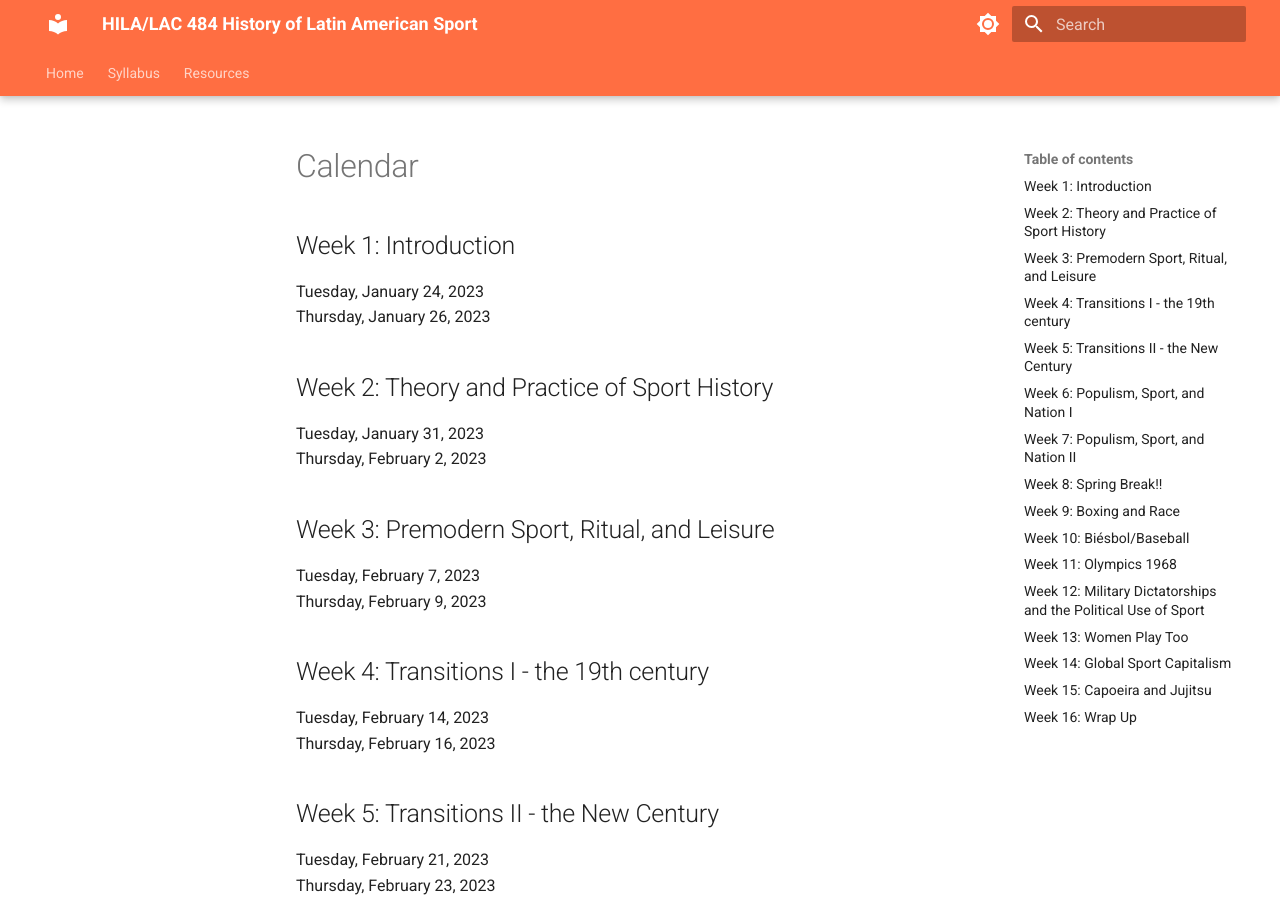
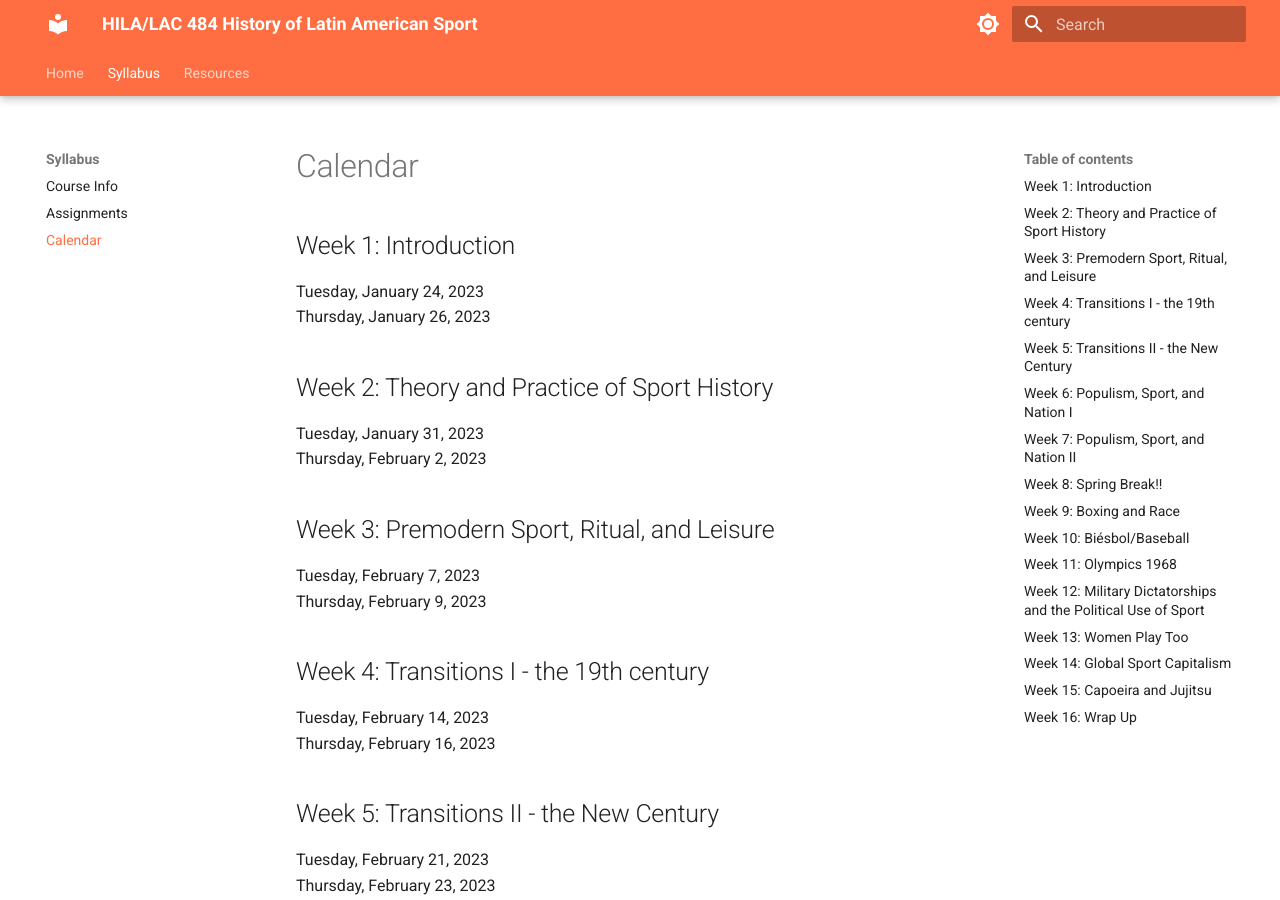
Before and after one commit to chadblack/2023SPORT, an MkDocs documentation site: the page built from docs/Syllabus/Calendar.md, in a window 1280 px wide and 900 px high. Built offline with MkDocs 1.6.1 and Material for MkDocs 9.7.7, drawn with Linux system fonts in a browser that asks for light colours.

Commit message:
yet one more capitalization

```diff
--- a/mkdocs.yml
+++ b/mkdocs.yml
@@ -74,7 +74,7 @@ nav:
   - Syllabus:
     - Course Info: Syllabus/syllabus.md
     - Assignments: Syllabus/assignments.md
-    - Calendar: Syllabus/calendar.md
+    - Calendar: Syllabus/Calendar.md
   - Resources:
     - How to write a precis and memo: resources/how to write a precis and memo.md
     - An approach to making notes: resources/an approach to making notes.md
```
